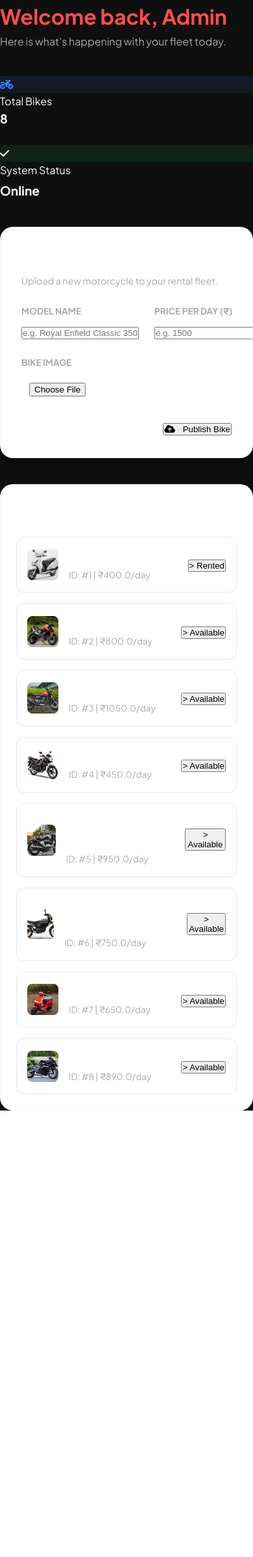
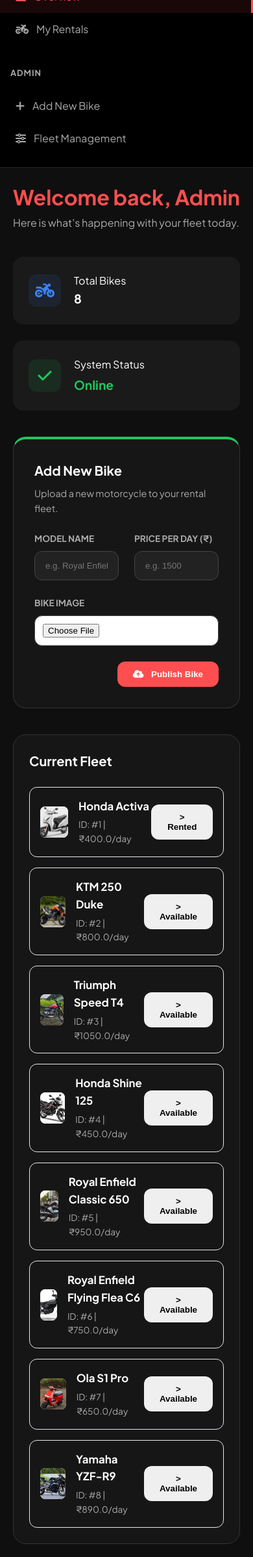
Before and after one commit to aniketkokate652-create/Rental-Bike, a Flask app: page /admin/dashboard in a window 390 px wide. Shown: the part 180-2576 px from the top of the page at 65% size. Before the commit the page ends 1889 px from the top, so only its background shows below. Run offline with Flask 3, Linux system fonts and the light colour scheme; a user stored in the database is signed in; data that the repository does not hold is empty.

Commit message:
resolve auth_bp syntax error and finalize global mobile responsiveness

```diff
--- a/static/css/style.css
+++ b/static/css/style.css
@@ -1,5 +1,5 @@
 /* =========================================
-   Riddo - Unified Premium Styles (Final)
+   Riddo - Master Unified Styles (Final)
    ========================================= */
 
 @import url('https://fonts.googleapis.com/css2?family=Plus+Jakarta+Sans:wght@300;400;500;600;700;800&display=swap');
@@ -7,6 +7,7 @@
 :root {
   --primary: #ff4e50;      /* Riddo Red */
   --secondary: #f9d423;    /* Riddo Yellow */
+  --accent: #22c55e;       /* Success Green */
   --dark: #0f0f0f;         /* Deep Black */
   --dark-accent: #161616;  /* Card Black */
   --bg-light: #f8fafc;
@@ -14,7 +15,6 @@
   --text-muted: #aaaaaa;
   --white: #ffffff;
   --glass-bg: rgba(22, 22, 22, 0.95);
-  --glass-border: rgba(255, 255, 255, 0.1);
   --radius: 20px;
   --transition: all 0.4s cubic-bezier(0.4, 0, 0.2, 1);
   --shadow-lg: 0 20px 25px -5px rgba(0, 0, 0, 0.3);
@@ -35,10 +35,9 @@ body {
   overflow-x: hidden;
   display: flex;
   flex-direction: column;
-  min-height: 100vh; /* Keeps footer at bottom */
+  min-height: 100vh;
 }
 
-/* --- Utilities --- */
 .container {
   max-width: 1200px;
   margin: 0 auto;
@@ -52,7 +51,7 @@ body {
   -webkit-text-fill-color: transparent;
 }
 
-/* --- Navbar: Optimized for Logo Clarity --- */
+/* --- Navbar --- */
 .navbar {
   position: fixed;
   top: 0;
@@ -70,7 +69,7 @@ body {
 }
 
 .logo {
-  font-size: 1.8rem; /* Prominent Logo */
+  font-size: 1.8rem;
   font-weight: 800;
   color: #fff;
   text-decoration: none;
@@ -96,7 +95,7 @@ body {
 
 .nav-links a:hover { color: var(--primary); }
 
-/* --- Hero Section (Home) --- */
+/* --- Hero Section --- */
 .hero-section {
   padding: 120px 0 80px;
   background: var(--dark);
@@ -125,7 +124,46 @@ body {
   transition: transform 0.5s ease;
 }
 
-/* --- Bikes Page / Fleet Grid --- */
+/* --- Dashboard & Sidebar Layout --- */
+.dashboard-layout {
+  display: flex;
+  min-height: 100vh;
+  padding-top: 70px;
+}
+
+.sidebar {
+  width: 280px;
+  background: #000;
+  border-right: 1px solid #222;
+  padding: 40px 0;
+  position: sticky;
+  top: 70px;
+  height: calc(100vh - 70px);
+}
+
+.sidebar-link {
+  display: flex;
+  align-items: center;
+  gap: 12px;
+  padding: 12px 24px;
+  color: var(--text-muted);
+  text-decoration: none;
+  transition: 0.3s;
+}
+
+.sidebar-link.active, .sidebar-link:hover {
+  background: rgba(255, 78, 80, 0.1);
+  color: var(--primary);
+  border-right: 3px solid var(--primary);
+}
+
+.dashboard-content {
+  flex: 1;
+  padding: 40px;
+  background: var(--dark);
+}
+
+/* --- Fleet & Cards Grid --- */
 .fleet-header {
   margin-top: 140px;
   margin-bottom: 50px;
@@ -142,10 +180,9 @@ body {
 }
 
 .glass-card {
-  background: var(--white);
+  background: var(--dark-accent);
   border-radius: var(--radius);
-  box-shadow: var(--shadow-lg);
-  border: 1px solid rgba(0,0,0,0.05);
+  border: 1px solid #333;
   transition: var(--transition);
   display: flex;
   flex-direction: column;
@@ -153,7 +190,12 @@ body {
   overflow: hidden;
 }
 
-.glass-card:hover { transform: translateY(-5px); }
+/* Specific styling for white-themed bike cards on fleet page */
+.bikes-page .glass-card {
+  background: var(--white);
+  border: 1px solid rgba(0,0,0,0.05);
+  box-shadow: var(--shadow-lg);
+}
 
 .card-image-wrapper {
   position: relative;
@@ -169,18 +211,90 @@ body {
   object-fit: cover;
 }
 
+.stat-card {
+  background: #1a1a1a;
+  padding: 24px;
+  border-radius: 16px;
+  display: flex;
+  align-items: center;
+  gap: 20px;
+}
+
+.icon-wrapper {
+  width: 50px;
+  height: 50px;
+  border-radius: 12px;
+  display: flex;
+  align-items: center;
+  justify-content: center;
+  font-size: 1.5rem;
+}
+
+/* --- Auth & Forms --- */
+.auth-wrapper {
+  min-height: 100vh;
+  display: flex;
+  align-items: center;
+  justify-content: center;
+  padding: 100px 20px;
+}
+
+.auth-card {
+  background: #161616;
+  padding: 40px;
+  border-radius: 24px;
+  width: 100%;
+  max-width: 450px;
+  border: 1px solid #333;
+}
+
+.form-group {
+  position: relative;
+  margin-bottom: 24px;
+}
+
+.form-control {
+  width: 100%;
+  padding: 14px 16px;
+  background: #222;
+  border: 1px solid #444;
+  border-radius: 12px;
+  color: white;
+  outline: none;
+  transition: 0.3s;
+}
+
+.form-control:focus {
+  border-color: var(--primary);
+}
+
+/* --- Buttons --- */
+.btn {
+  padding: 12px 24px;
+  border-radius: 12px;
+  font-weight: 700;
+  cursor: pointer;
+  transition: 0.3s;
+  text-decoration: none;
+  display: inline-block;
+  border: none;
+}
+
+.btn-accent { background: var(--primary); color: white; }
+.btn-outline { background: transparent; border: 1px solid #444; color: white; }
+
 .btn-rent-now {
-  background: linear-gradient(135deg, #ff4e50 0%, #f9d423 100%);
+  background: linear-gradient(135deg, var(--primary), var(--secondary));
   color: white !important;
-  text-transform: uppercase;
-  font-weight: 800;
+  width: 100%;
   padding: 14px;
   border-radius: 12px;
-  width: 100%;
+  border: none;
+  font-weight: 800;
+  text-transform: uppercase;
   cursor: pointer;
-  border: none;
+  box-shadow: 0 4px 15px rgba(255, 78, 80, 0.3);
   transition: var(--transition);
-  box-shadow: 0 4px 15px rgba(255, 78, 80, 0.3);
 }
 
 .btn-rent-now:hover {
@@ -195,11 +309,13 @@ body {
   top: 120px;
   right: -400px;
   width: 300px;
-  z-index: 9999; /* Above sticky headers */
+  z-index: 9999;
   transition: right 0.6s cubic-bezier(0.68, -0.55, 0.27, 1.55);
 }
 
-.offer-popup.active { right: 20px; }
+.offer-popup.active {
+  right: 20px;
+}
 
 .offer-content {
   background: rgba(22, 22, 22, 0.95);
@@ -216,16 +332,14 @@ body {
 
 footer { margin-top: auto; }
 
-/* --- MOBILE SPECIFIC CHANGES --- */
+/* --- GLOBAL MOBILE RESPONSIVENESS --- */
 @media (max-width: 768px) {
-  /* Fix Logo and Nav Overlap */
+  /* Navbar & Logo Fix */
   .nav-container {
     flex-direction: column;
     gap: 12px;
     padding: 10px 0;
   }
-
-  .logo { font-size: 1.6rem; }
 
   .nav-links {
     flex-wrap: wrap;
@@ -234,14 +348,30 @@ footer { margin-top: auto; }
   }
 
   .nav-links a { font-size: 0.8rem; }
+  .logo { font-size: 1.6rem; }
 
-  /* Search Visibility Fix */
+  /* Dashboard & Sidebar Mobile */
+  .dashboard-layout { flex-direction: column; }
+
+  .sidebar {
+    width: 100%;
+    height: auto;
+    position: relative;
+    top: 0;
+    border-right: none;
+    border-bottom: 1px solid #222;
+    padding: 20px 0;
+  }
+
+  .dashboard-content { padding: 20px; }
+
+  /* Search Bar Visibility Fix */
   .search-header-mobile {
     height: auto !important;
     min-height: 80px;
     padding: 15px 10px !important;
     position: sticky;
-    top: 100px; /* Adjusted for stacked nav */
+    top: 100px; /* Adjusted for stacked nav height */
   }
 
   .search-form-mobile {
@@ -250,7 +380,7 @@ footer { margin-top: auto; }
     width: 100% !important;
   }
 
-  /* Popup Mobile Fix */
+  /* Popup Touch & Cancellation Fix */
   .offer-popup {
     z-index: 10000 !important;
     width: 90%;
@@ -265,10 +395,9 @@ footer { margin-top: auto; }
   .offer-popup.active {
     opacity: 1;
     pointer-events: auto;
-    right: 5% !important;
   }
 
-  /* Large Close Button for Thumbs */
+  /* Increased hit-area for close button on mobile */
   .offer-content button {
     padding: 15px;
     font-size: 1.8rem;
```
